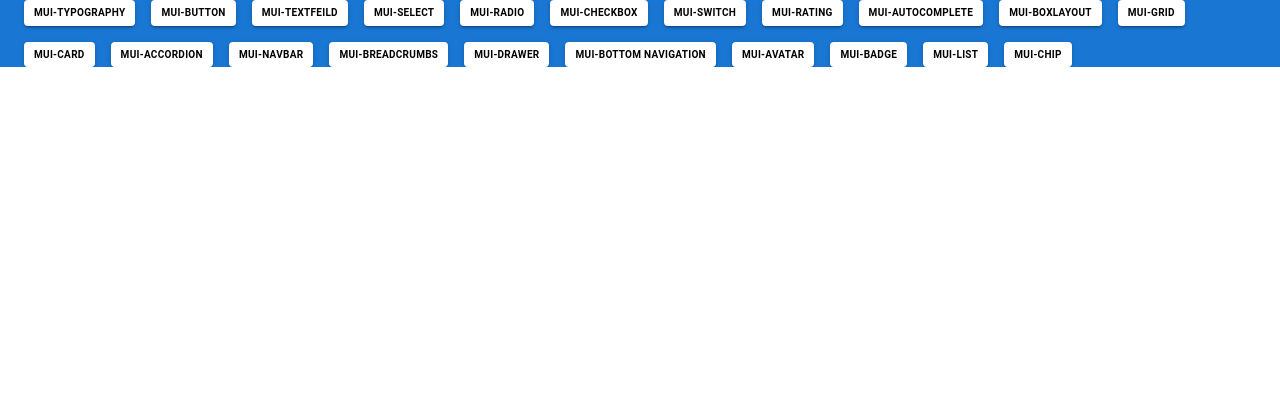
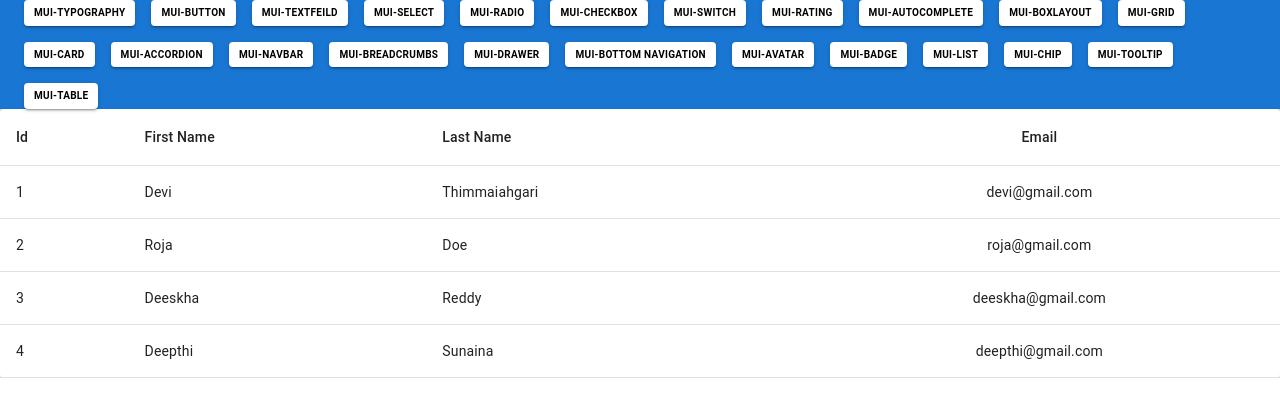
Before and after one commit to devi-1780/MUI-Demo, a React (Create React App) app: page /table in a window 1280 px wide. Shown: the top 416 px of the page. Built offline with nearby package versions, Linux system fonts and the light colour scheme.

Commit message:
added tooltip component and table component

```diff
--- a/src/App.js
+++ b/src/App.js
@@ -30,6 +30,8 @@ import MuiAvatar from "./components/MuiAvatar";
 import MuiBadge from "./components/MuiBadge";
 import MuiList from "./components/MuiList";
 import MuiChip from "./components/MuiChip";
+import MuiTooltip from "./components/MuiTooltip";
+import MuiTable from "./components/MuiTable";
 
 function App() {
   const navItems = [
@@ -54,6 +56,8 @@ function App() {
     { path: "badgeComponent", label: "Mui-Badge" },
     { path: "listComponent", label: "Mui-List" },
     { path: "chipComponent", label: "Mui-Chip" },
+    { path: "tooltip", label: "Mui-Tooltip" },
+    { path: "table", label: "Mui-Table" },
   ];
 
   return (
@@ -106,6 +110,8 @@ function App() {
         <Route path="/badgeComponent" element={<MuiBadge />} />
         <Route path="/listComponent" element={<MuiList />} />
         <Route path="/chipComponent" element={<MuiChip />} />
+        <Route path="/tooltip" element={<MuiTooltip />} />
+        <Route path="/table" element={<MuiTable />} />
       </Routes>
     </div>
   );
--- /dev/null
+++ b/src/components/MuiTable.jsx
@@ -0,0 +1,62 @@
+import {
+  Paper,
+  Table,
+  TableBody,
+  TableCell,
+  TableContainer,
+  TableHead,
+  TableRow,
+} from "@mui/material";
+const tableData = [
+  {
+    id: 1,
+    firstName: "Devi",
+    lastName: "Thimmaiahgari",
+    email: "devi@gmail.com",
+  },
+  {
+    id: 2,
+    firstName: "Roja",
+    lastName: "Doe",
+    email: "roja@gmail.com",
+  },
+  {
+    id: 3,
+    firstName: "Deeskha",
+    lastName: "Reddy",
+    email: "deeskha@gmail.com",
+  },
+  {
+    id: 4,
+    firstName: "Deepthi",
+    lastName: "Sunaina",
+    email: "deepthi@gmail.com",
+  },
+];
+function MuiTable() {
+  return (
+    <TableContainer component={Paper}>
+      <Table>
+        <TableHead>
+          <TableRow>
+            <TableCell>Id</TableCell>
+            <TableCell>First Name</TableCell>
+            <TableCell>Last Name</TableCell>
+            <TableCell align="center">Email</TableCell>
+          </TableRow>
+        </TableHead>
+        <TableBody>
+          {tableData.map((data) => (
+            <TableRow key={data.id}>
+              <TableCell>{data.id}</TableCell>
+              <TableCell>{data.firstName}</TableCell>
+              <TableCell>{data.lastName}</TableCell>
+              <TableCell align="center">{data.email}</TableCell>
+            </TableRow>
+          ))}
+        </TableBody>
+      </Table>
+    </TableContainer>
+  );
+}
+export default MuiTable;
--- /dev/null
+++ b/src/components/MuiTooltip.jsx
@@ -0,0 +1,18 @@
+import { IconButton, Tooltip } from "@mui/material";
+import DeleteIcon from "@mui/icons-material/Delete";
+function MuiTooltip() {
+  return (
+    <Tooltip
+      title="Delete"
+      placement="right"
+      arrow
+      enterDelay={200}
+      leaveDelay={400}
+    >
+      <IconButton>
+        <DeleteIcon />
+      </IconButton>
+    </Tooltip>
+  );
+}
+export default MuiTooltip;
```
